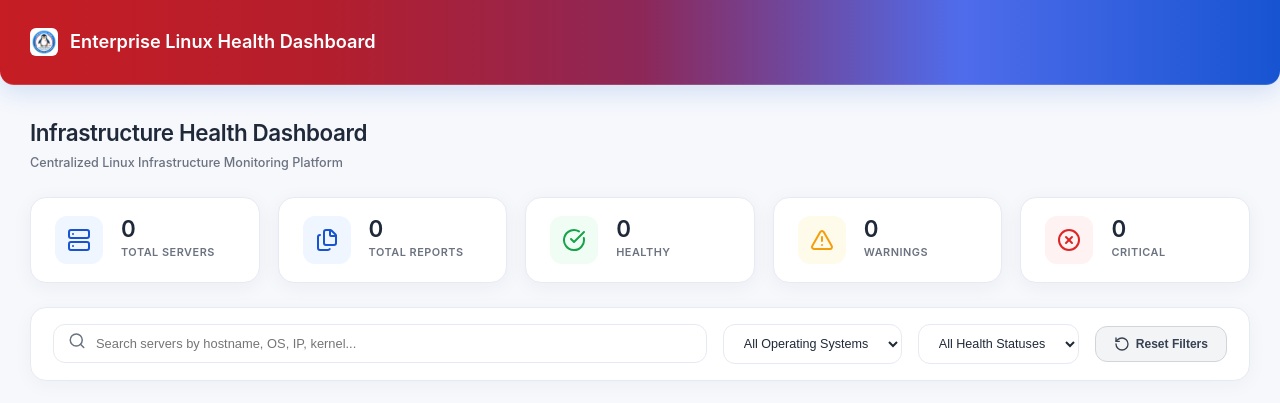
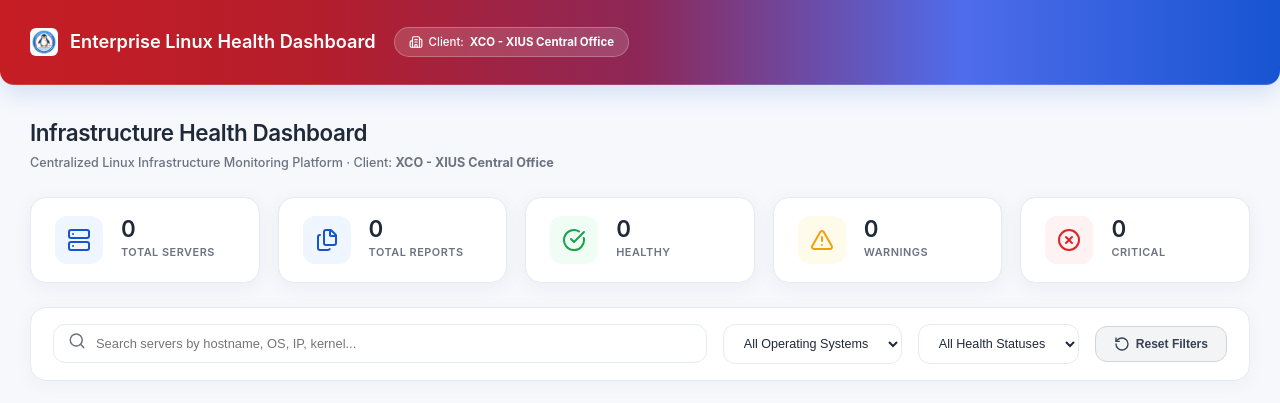
Before and after one commit to prathapece1234/linux-checklist, a Flask app: page / in a window 1280 px wide. Shown: the top 403 px of the page. Run offline with Flask 3, Linux system fonts and the light colour scheme; parts of the project's set-up code (start-up, migrations or seed data) failed here and were passed over.

Commit message:
Add Client: XCO - XIUS Central Office branding badge to top navigation header and dashboard page

```diff
--- a/app/static/css/style.css
+++ b/app/static/css/style.css
@@ -60,6 +60,20 @@ a:hover { text-decoration: underline; }
     display: flex;
     align-items: center;
     gap: 12px;
+}
+
+.client-badge {
+    display: inline-flex;
+    align-items: center;
+    gap: 6px;
+    background: rgba(255, 255, 255, 0.15);
+    color: #ffffff;
+    padding: 5px 14px;
+    border-radius: 20px;
+    font-size: 0.82em;
+    font-weight: 500;
+    border: 1px solid rgba(255, 255, 255, 0.25);
+    margin-left: 18px;
 }
 
 .nav-right {
--- a/app/templates/dashboard.html
+++ b/app/templates/dashboard.html
@@ -6,7 +6,7 @@
 <div class="page-header-row">
     <div class="page-title">
         <h2>Infrastructure Health Dashboard</h2>
-        <p class="page-subtitle">Centralized Linux Infrastructure Monitoring Platform</p>
+        <p class="page-subtitle">Centralized Linux Infrastructure Monitoring Platform &middot; Client: <strong>XCO - XIUS Central Office</strong></p>
     </div>
 </div>
 
--- a/app/templates/layout.html
+++ b/app/templates/layout.html
@@ -11,11 +11,14 @@
 <body>
     <nav class="top-nav">
         <div class="nav-content">
-            <div class="nav-brand">
+            <div class="nav-brand" style="display:flex;align-items:center;">
                 <a href="{{ url_for('dashboard.index') }}" style="display:flex;align-items:center;gap:12px;">
                     <img src="{{ url_for('static', filename='images/linux_logo.png') }}" alt="Linux Logo" style="width:28px;height:28px;border-radius:6px;object-fit:cover;">
                     <span>Enterprise Linux Health Dashboard</span>
                 </a>
+                <span class="client-badge">
+                    <i data-lucide="building-2" style="width:14px;height:14px;vertical-align:middle;"></i> Client: <strong>XCO - XIUS Central Office</strong>
+                </span>
             </div>
             <div class="nav-right">
                 {% if auth_enabled and user %}
```
